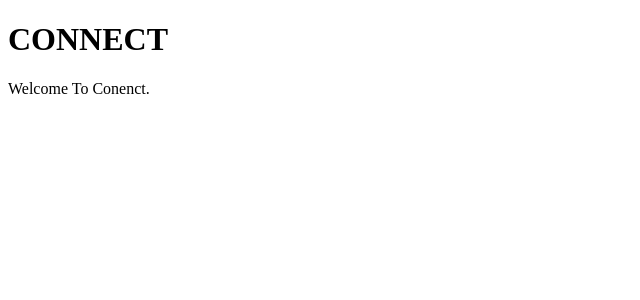
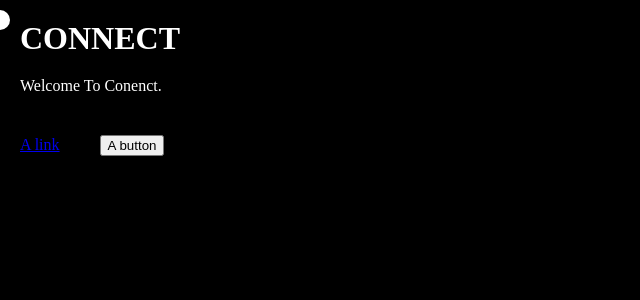
Before and after one commit to ZohebHasan/Connect, a React (Create React App) app in the folder client/: page / in a window 1280 px wide. Shown: the top 300 px of the page, without its empty margins (0-640 px from the left). Built offline with nearby package versions, Linux system fonts and the light colour scheme.

Commit message:
Add: Cursor

```diff
--- a/client/src/App.js
+++ b/client/src/App.js
@@ -1,6 +1,6 @@
 
 // import './App.css'; - Depricated as we will be using Tailwind CSS
-import Connect from './main/connect.js'
+import Connect from './main/connect.js';
 
 
 export default function App() {
--- /dev/null
+++ b/client/src/components/animations/customCursor.jsx
@@ -0,0 +1,45 @@
+import React, { useEffect, useRef } from 'react';
+import '../../stylesheets/animations/cursor.css';
+
+export default function CustomCursor() {
+    const cursorRef = useRef(null);
+
+    useEffect(() => {
+        const updateCursor = (e) => {
+            if (cursorRef.current) {
+                cursorRef.current.style.left = `${e.clientX}px`;
+                cursorRef.current.style.top = `${e.clientY}px`;
+                cursorRef.current.style.opacity = 1; // Show the cursor
+            }
+        };
+
+        const hideCursor = () => {
+            if (cursorRef.current) {
+                cursorRef.current.style.opacity = 0; // Hide the cursor
+            }
+        };
+
+        const changeCursorOnHover = (e) => {
+            if (!cursorRef.current) return;
+
+            const target = e.target;
+            const shouldEnlarge = ['P', 'H1', 'H2', 'H3', 'A', 'BUTTON'].includes(target.tagName);
+            cursorRef.current.style.width = shouldEnlarge ? '50px' : '20px';
+            cursorRef.current.style.height = shouldEnlarge ? '50px' : '20px';
+        };
+
+        document.addEventListener('mousemove', updateCursor);
+        document.addEventListener('mouseleave', hideCursor);
+        document.addEventListener('mouseover', changeCursorOnHover);
+        document.addEventListener('mouseout', changeCursorOnHover);
+
+        return () => {
+            document.removeEventListener('mousemove', updateCursor);
+            document.removeEventListener('mouseleave', hideCursor);
+            document.removeEventListener('mouseover', changeCursorOnHover);
+            document.removeEventListener('mouseout', changeCursorOnHover);
+        };
+    }, []);
+
+    return <div ref={cursorRef} className="cursor"></div>;
+}
--- a/client/src/components/componentsHome/bodyHome.jsx
+++ b/client/src/components/componentsHome/bodyHome.jsx
@@ -4,7 +4,9 @@ import { Link } from 'react-router-dom';
 export default function Body(){
     return (
         <>
-            <div> Welcome To Conenct. </div>
+            <p> Welcome To Conenct. </p>
+            <a href="#">A link</a>
+            <button>A button</button>
         </>
     );
 }
--- a/client/src/main/connect.js
+++ b/client/src/main/connect.js
@@ -1,11 +1,12 @@
 import HomePage from '../pages/homepage.js'
 import Model from '../models/dataModel.js';
 import {Link} from 'react-router-dom';
-
+import CustomCursor from '../components/animations/customCursor.jsx';
 
 export default function connect(){
     return (
         <>
+            <CustomCursor/>
             <HomePage/>
         </>
     );
--- /dev/null
+++ b/client/src/stylesheets/animations/cursor.css
@@ -0,0 +1,27 @@
+body {
+    margin: 0;
+    height: 100vh;
+    background-color: black;
+    color: white;
+    cursor: none;
+    overflow: hidden;
+}
+
+.cursor {
+    width: 20px;
+    height: 20px;
+    border-radius: 50%;
+    position: fixed;
+    transform: translate(-50%, -50%);
+    pointer-events: none;
+    z-index: 10000;
+    mix-blend-mode: difference;
+    background-color: white;
+    transition: width 0.2s, height 0.2s, opacity 0.2s;
+    opacity: 1;
+}
+
+p, h1, h2, h3, a, button {
+    margin: 20px;
+    transition: color 0.3s;
+}
```
Also changed, not shown: client/src/pages/logoPage.js (added), client/src/pages/selectLanguagePage.js (added).
